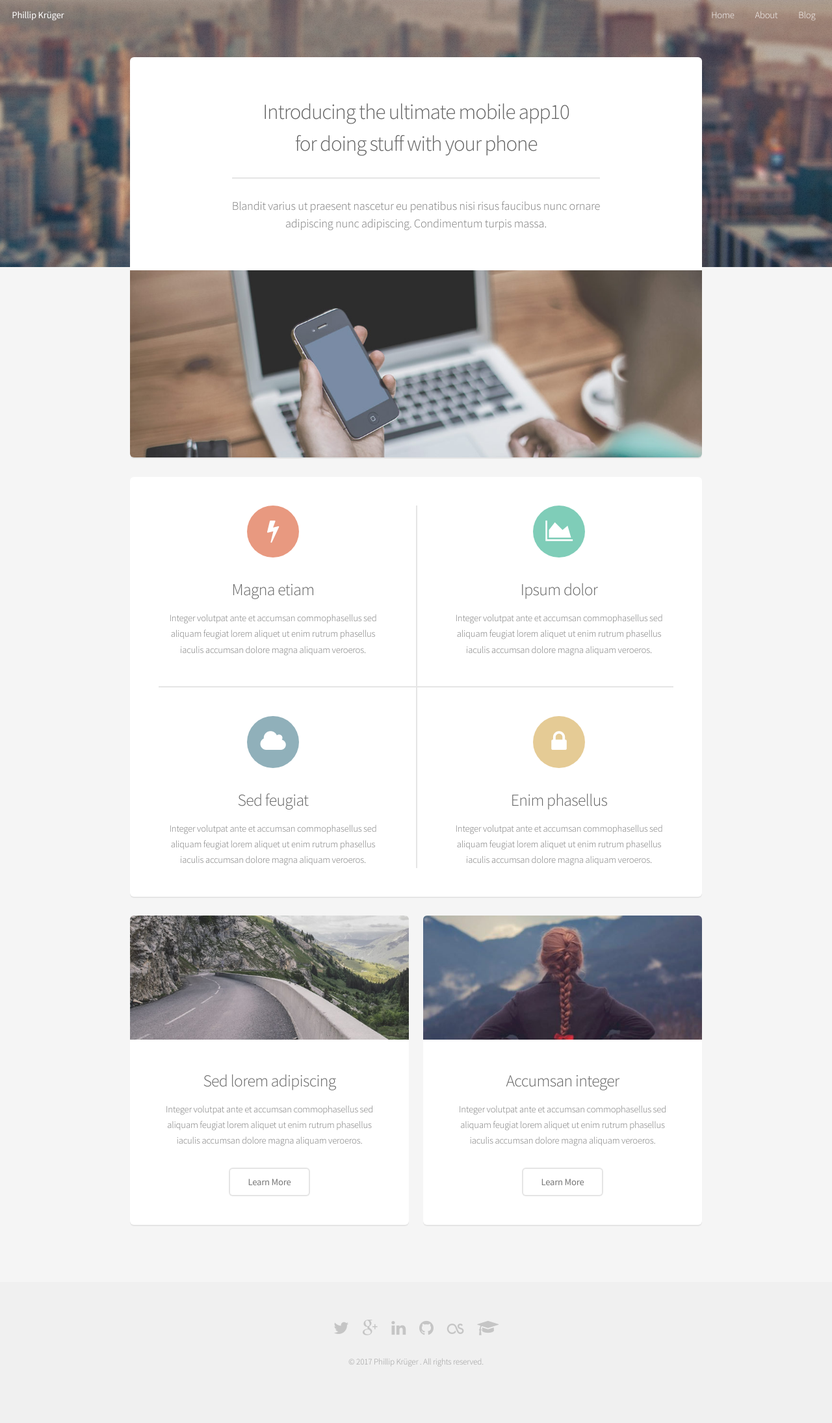
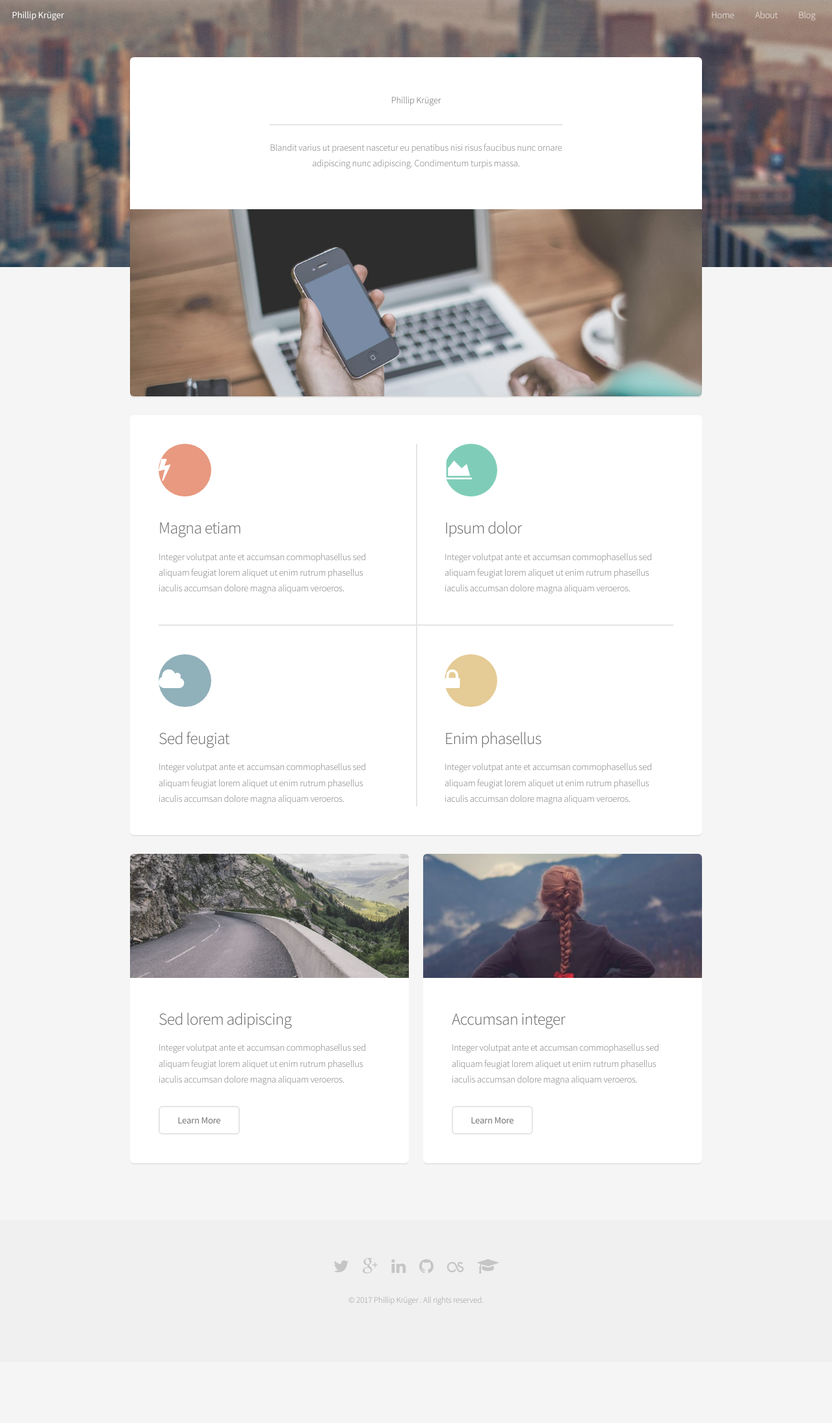
Before and after one commit to phillip-kruger/phillip-kruger.github.io, a Jekyll site: the page built from index.html, in a window 1280 px wide. Shown: the whole page at 65% size. Built offline with Jekyll 4.4.1, drawn with Linux system fonts in a browser that asks for light colours; the list of posts is cut into pages by our own code; after the commit the page ends 2096 px from its top, so only the background shows below that.

```diff
--- a/_config.yml
+++ b/_config.yml
@@ -1,5 +1,5 @@
-name: Alpha
-description: Alphs template for Jekyll
+name: Phillip Kruger
+description: Phillip Kruger template for Jekyll
 baseurl: ''
 
 url: "http://localhost:4000"
--- a/assets/css/style.css
+++ b/assets/css/style.css
@@ -285,7 +285,7 @@
 			pointer-events: none;
 			position: absolute;
 			right: 0;
-			text-align: left;
+			text-align: center;
 			top: 0;
 			width: 3em;
 		}
@@ -485,7 +485,7 @@
 				}
 
 		.box.special {
-			text-align: center;
+			text-align: left;
 		}
 
 		.box .image.featured {
--- a/index.html
+++ b/index.html
@@ -1,12 +1,10 @@
 ---
-title: Alpha2
+title: Phillip Krüger
 layout: default
 ---
 <section class="box special">
 	<header class="major">
-		<h2>Introducing the ultimate mobile app10
-		<br />
-		for doing stuff with your phone</h2>
+		<h1>Phillip Krüger</h1>
 		<p>Blandit varius ut praesent nascetur eu penatibus nisi risus faucibus nunc ornare<br />
 		adipiscing nunc adipiscing. Condimentum turpis massa.</p>
 	</header>
```
